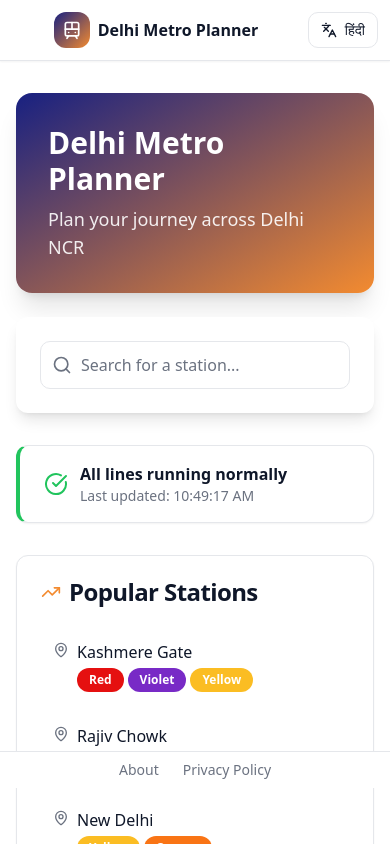
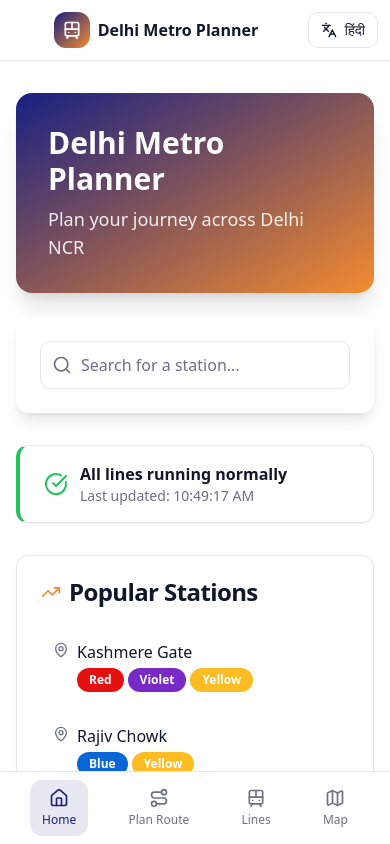
Before and after one commit to amitkariya383/metro-pathfinder-delhi, a React (Vite) app: page / in a window 390 px wide. Shown: the top 844 px of the page. Built offline with nearby package versions, Linux system fonts and the light colour scheme; the HTML template or start-up script is replaced by a standard one.

Commit message:
Fix layout mobile footer
Co-authored-by: amitkariya383 <228905976+amitkariya383@users.noreply.github.com>

```diff
--- a/src/components/Layout.tsx
+++ b/src/components/Layout.tsx
@@ -49,8 +49,8 @@ export function Layout({ children }: LayoutProps) {
         {children}
       </main>
 
-      {/* Mobile Footer Links - Fixed above bottom nav */}
-      <div className="md:hidden fixed bottom-[56px] left-0 right-0 z-50 border-t bg-card px-4 py-2">
+      {/* Mobile Footer Links */}
+      <div className="md:hidden border-t bg-card px-4 py-2">
         <div className="flex justify-center gap-6 text-sm">
           <Link
             to="/about"
@@ -73,8 +73,8 @@ export function Layout({ children }: LayoutProps) {
         </div>
       </div>
 
-      {/* Bottom Navigation */}
-      <nav className="border-t bg-card sticky bottom-0 z-50 shadow-lg md:hidden">
+      {/* Bottom Navigation - Fixed */}
+      <nav className="border-t bg-card fixed bottom-0 left-0 right-0 z-50 shadow-lg md:hidden">
         <div className="container mx-auto px-4">
           <div className="flex justify-around py-2">
             {navItems.map(({ path, icon: Icon, label }) => {
```
